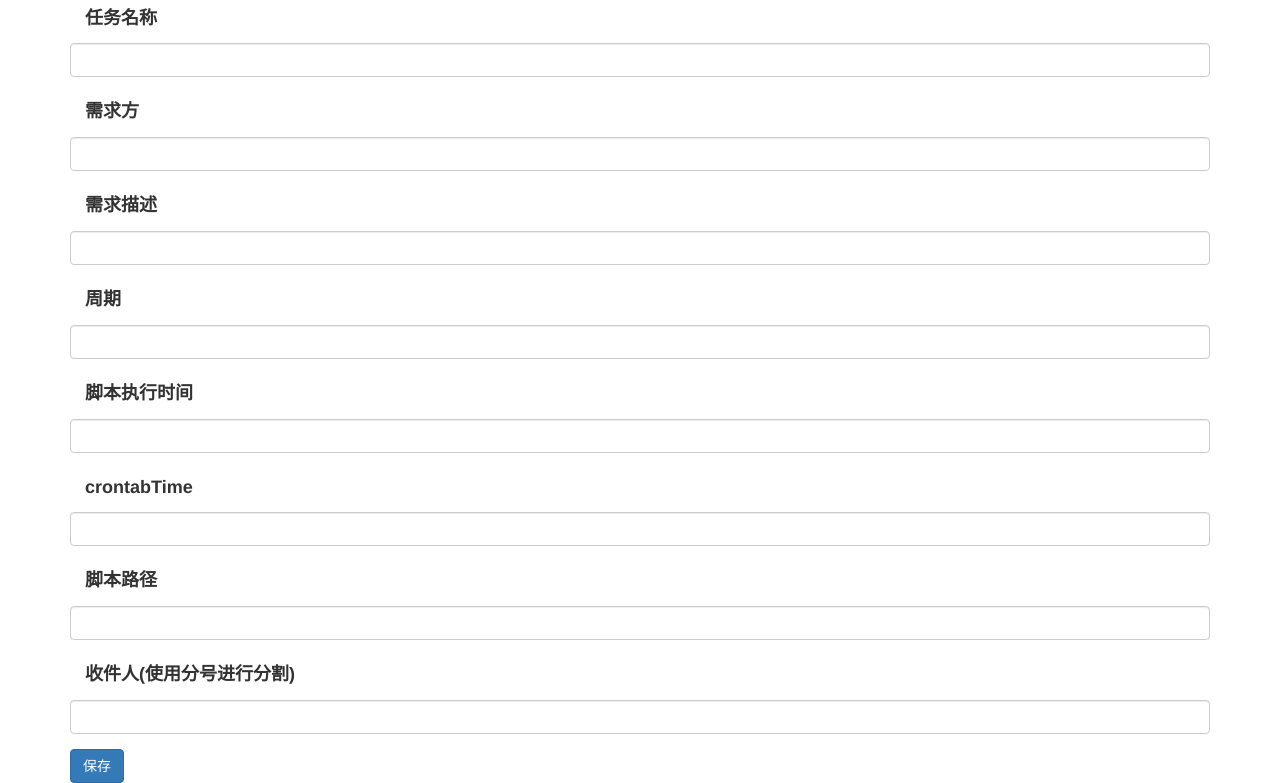
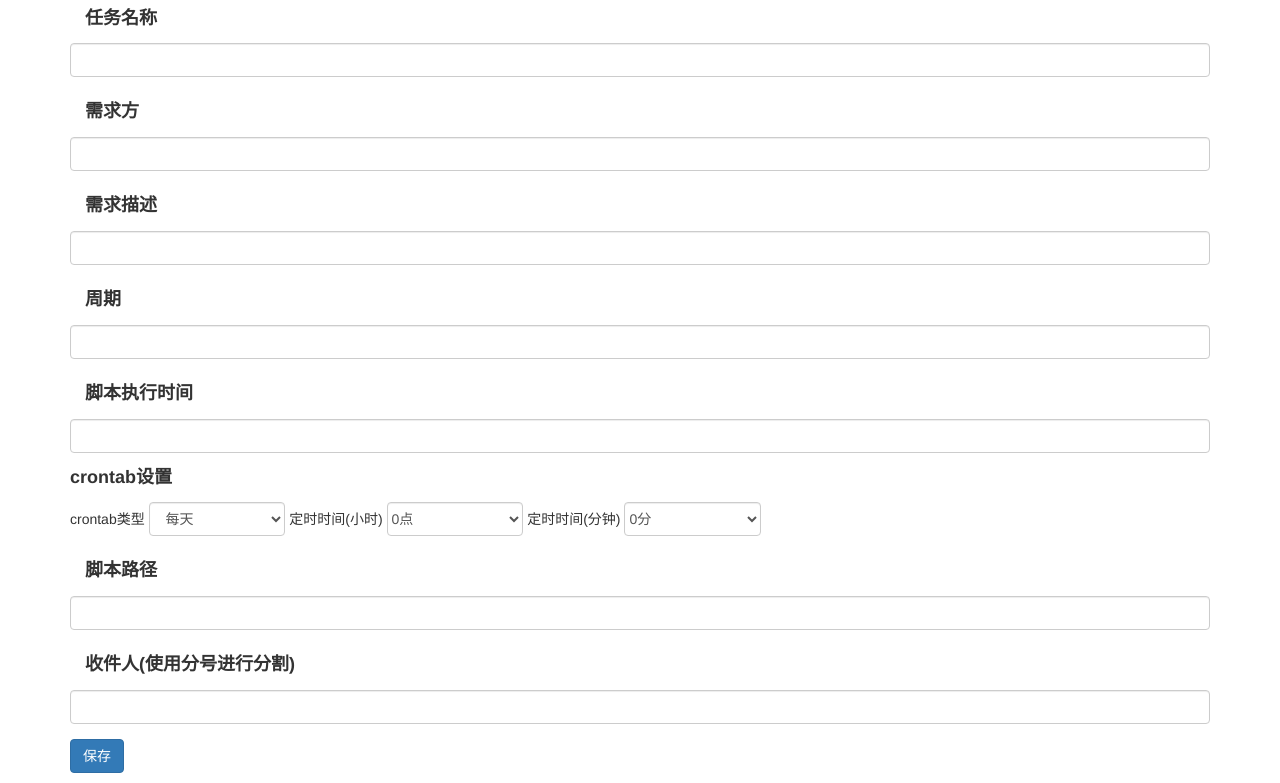
Before and after one commit to Onestarko/jobRecsMag, a Flask app: page /add in a window 1280 px wide. Shown: the part 141-924 px from the top of the page. Run offline with Flask 2, Linux system fonts and the light colour scheme; parts of the project's set-up code (start-up, migrations or seed data) failed here and were passed over; some libraries are stand-ins or nearby versions.

Commit message:
0312更新

```diff
--- a/app.py
+++ b/app.py
@@ -26,7 +26,7 @@ def edit(id):
 			"demander":request.form['demander'],
 			"desc":request.form['desc'],
 			"cycle":request.form['cycle'],
-                        "crontabTime":request.form['crontabTime'],
+            "crontabTime":request.form['crontabTime'],
 			"jobTime":request.form['jobTime'],
 			"shPath":request.form['shPath'],
 			"receivers":request.form['receivers']
@@ -58,13 +58,32 @@ def add():
 	if request.method == "GET":
 		return render_template("add.html")
 	elif request.method == "POST":
+		cronType = request.form['cronType']
+		if cronType == '每天':
+			cronH = request.form['cronHTime']
+			cronM = request.form['cronMTime']
+			crontabTime = '%d %d * * *'%(int(cronM), int(cronH))
+		elif cronType == '每周':
+			cronH = request.form['cronHTime']
+			cronM = request.form['cronMTime']
+			weekNum = request.form['cronDay']
+			crontabTime = '%d %d * * %d'%(int(cronM), int(cronH), int(weekNum))
+		elif cronType == '每月':
+			cronH = request.form['cronHTime']
+			cronM = request.form['cronMTime']
+			monthNum = request.form['cronDay']
+			crontabTime = '%d %d %d * *'%(int(cronM), int(cronH), int(monthNum))
+		elif cronType == '自定义':
+			crontabTime = request.form['crontabTime']
+
+		crontabTime = crontabTime.strip()
 		insertData = {
 			"name":request.form['name'],
 			"demander":request.form['demander'],
 			"desc":request.form['desc'],
 			"cycle":request.form['cycle'],
 			"jobTime":request.form['jobTime'],
-                        "crontabTime":request.form['crontabTime'],
+            "crontabTime": crontabTime,
 			"shPath":request.form['shPath'],
 			"receivers":request.form['receivers']
 		}
@@ -74,7 +93,7 @@ def add():
 		cronUser = CronTab(user=True)
 		cod = config.cronPath + '/'+request.form['shPath']
 		job = cronUser.new(command=cod)
-		job.setall(request.form['crontabTime'])
+		job.setall(crontabTime)
 		job.set_comment(request.form['name'])
 		cronUser.write()
 
--- a/model.py
+++ b/model.py
@@ -13,13 +13,12 @@ cursor = recordDb.cursor()
 '''
 def getJobs():
 	sql = '''
-		SELECT * FROM report_form_record
+		SELECT id, 报表名称, 报表需求方, 需求描述, 周期, 执行时间, crontabTime, 脚本路径, 收件人, delete_flag, create_time FROM report_form_record
 	'''
 
 	cursor.execute(sql)
 
 	data = cursor.fetchall()
-
 	res = []
 	num = 1
 	for i in data:
--- /dev/null
+++ b/static/crontab.js
@@ -0,0 +1,5 @@
+function setCronType()
+{
+    //console.log($('#cronType').find('option selected'));
+    console.log(111);
+}
--- a/templates/add.html
+++ b/templates/add.html
@@ -37,9 +37,35 @@
 			</div>
 
             <div class="form-group">
-                <label for="crontabTime" class="col-sm-3 control-label"><h4 style="font-weight:bolder;">crontabTime</h4></label>
-                <input type="text" class="form-control" id="crontabTime" name="crontabTime">
+                <h4 style="font-weight: bolder" id="setCrontab">crontab设置</h4>
             </div>
+            <div class="form-group">
+                <h5 id="cronTypeIndex" style="display:inline;">crontab类型</h5>
+                <select class="form-control" style="display:inline; width:12%;" name="cronType" id="cronType" onchange="setCronType();">
+                    <option>每天</option>
+                    <option>每周</option>
+                    <option>每月</option>
+                    <option>自定义</option>
+                </select>
+                <h5 id="cronDayIndex" style="display:inline; display: none"></h5>
+                <select class="form-control" onmousedown="if(this.options.length>3){this.size=4}" onblur="$(this).removeAttr('size');" onchange="$(this).removeAttr('size');"  style="display:inline; display:none; width:12%;" name="cronDay" id="cronDay">
+                </select>
+
+                <h5 id="cronHIndex" style="display:inline;">定时时间(小时)</h5>
+                <select class="form-control" onmousedown="if(this.options.length>3){this.size=4}" onblur="$(this).removeAttr('size');" onchange="$(this).removeAttr('size');"  style="display: inline;width:12%; padding-left: 0px;" name="cronHTime" id="cronHTime">
+                </select>
+                <h5 id="cronMIndex" style="display:inline;">定时时间(分钟)</h5>
+                <select class="form-control" onmousedown="if(this.options.length>3){this.size=4}" onblur="$(this).removeAttr('size');" onchange="$(this).removeAttr('size');"  style="display: inline;width:12%; padding-left: 0px;" name="cronMTime" id="cronMTime">
+                </select>
+
+                <h5 id="crontabShell" style="display:inline;">crontabShell</h5>
+                <input type="text" class="form-control" id="crontabTime" name="crontabTime" style="display: inline;width:30%;">
+            </div>
+
+{#            <div class="form-group" id="crontabShell" style="display:none;" >#}
+{#                <label for="crontabTime" class="col-sm-3 control-label"><h4 style="font-weight:bolder;">crontabSheel</h4></label>#}
+{#                <input type="text" class="form-control" id="crontabTime" name="crontabTime">#}
+{#            </div>#}
 
 			<div class="form-group">
 				<label for="shPath" class="col-sm-3 control-label"><h4 style="font-weight: bolder;">脚本路径</h4></label>
@@ -55,4 +81,87 @@
 
 		</form>
 	</div>
+
+{#    <script src="{{ url_for('static',filename='crontab.js') }}"></script>#}
+<script>
+window.onload = function ()
+{
+    for (i=0; i<=23; i++){
+        var st = '<option value='+i+'>'+i+'点</option>';
+        $('#cronHTime').append(st)
+    }
+
+    for (j=0; j<=59; j++) {
+        var st = '<option value='+j+'>'+j+'分</option>';
+        $('#cronMTime').append(st)
+    }
+
+    cronType = $('#cronType').find('option:selected').text();
+
+    if (cronType != '自定义') {
+        $('#crontabShell').hide();
+        $('#crontabTime').hide();
+    }
+};
+function setCronType()
+{
+    $('#cronDay').empty();
+    cronType = $('#cronType').find('option:selected').text();
+
+    if(cronType == '每天') {
+        $('#crontabShell').hide();
+        $('#crontabTime').hide();
+        $('#cronDayIndex').hide();
+        $('#cronDay').hide();
+        $('#cronHIndex').show();
+        $('#cronHTime').show();
+        $('#cronMIndex').show();
+        $('#cronMTime').show();
+    }else if(cronType == '每周') {
+        $('#crontabShell').hide();
+        $('#crontabTime').hide();
+        $('#cronHIndex').show();
+        $('#cronHTime').show();
+        $('#cronMIndex').show();
+        $('#cronMTime').show();
+        $('#cronDayIndex').text('星期');
+        $('#cronDayIndex').css('display', 'inline');
+        $('#cronDay').css('display', 'inline');
+        $('#cronDay').append('<option value=1>星期一</option>');
+        $('#cronDay').append('<option value=2>星期二</option>');
+        $('#cronDay').append('<option value=3>星期三</option>');
+        $('#cronDay').append('<option value=4>星期四</option>');
+        $('#cronDay').append('<option value=5>星期五</option>');
+        $('#cronDay').append('<option value=6>星期六</option>');
+        $('#cronDay').append('<option value=7>星期日</option>');
+        $('#cronDayIndex').show();
+        $('#cronDay').show();
+    }else if (cronType == '每月') {
+        $('#crontabShell').hide();
+        $('#crontabTime').hide();
+        $('#cronHIndex').show();
+        $('#cronHTime').show();
+        $('#cronMIndex').show();
+        $('#cronMTime').show();
+        $('#cronDayIndex').text('日期');
+        $('#cronDayIndex').css('display', 'inline');
+        $('#cronDay').css('display', 'inline');
+        for (var i=1; i<=31; i++) {
+            var st = '<option value='+i+'>'+i+'日</option>';
+            $('#cronDay').append(st);
+        }
+        $('#cronDayIndex').show();
+        $('#cronDay').show();
+    }else if (cronType == '自定义') {
+        $('#cronDayIndex').hide();
+        $('#cronDay').hide();
+        $('#cronHIndex').hide();
+        $('#cronHTime').hide();
+        $('#cronMIndex').hide();
+        $('#cronMTime').hide();
+        $('#crontabShell').show();
+        $('#crontabTime').show();
+    }
+}
+</script>
 {% endblock content %}
```
Also changed, not shown: config.py (+5 -5 lines).
